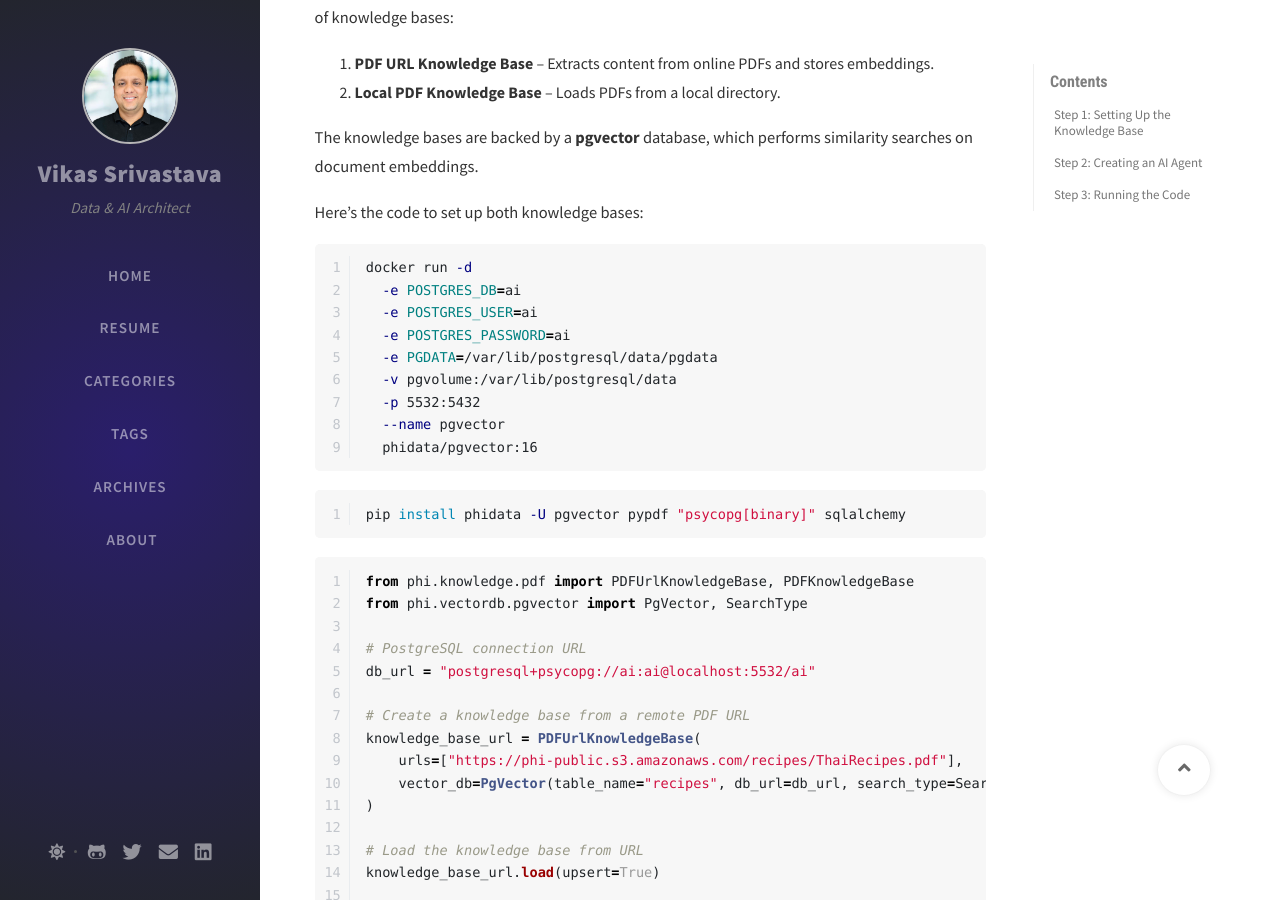
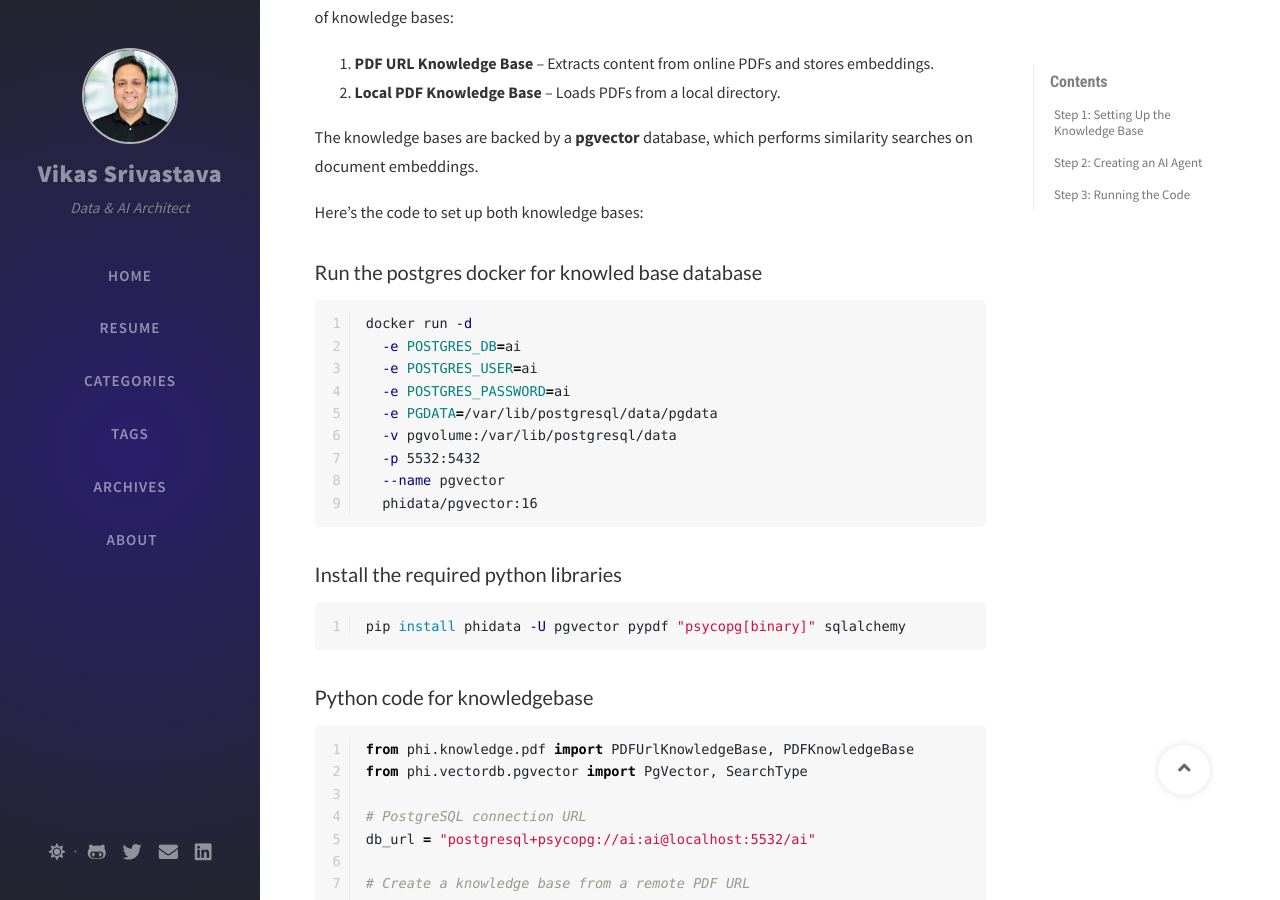
Before and after one commit to vikassri/vikassri.github.io, a Jekyll site: the page built from _posts/2025-01-08-AI-agent-rag.md, in a window 1280 px wide and 900 px high, scrolled down 883 px. Built offline with Jekyll 4.4.1, drawn with Linux system fonts in a browser that asks for light colours; nearby versions of some CDN libraries; comment, search, counter and statistics services are not loaded; some of the changed text lies outside the part shown.

Commit message:
Update and rename 2025-01-08-AI-agent-rag .md to 2025-01-08-AI-agent-rag.md

````diff
--- a/_posts/2025-01-08-AI-agent-rag .md
+++ b/_posts/2025-01-08-AI-agent-rag.md
@@ -32,6 +32,7 @@ The knowledge bases are backed by a **pgvector** database, which performs simila
 
 Here’s the code to set up both knowledge bases:
 
+### Run the postgres docker for knowled base database
 ```bash
 docker run -d
   -e POSTGRES_DB=ai
@@ -43,11 +44,12 @@ docker run -d
   --name pgvector
   phidata/pgvector:16
 ```
+### Install the required python libraries
 
 ```bash
 pip install phidata -U pgvector pypdf "psycopg[binary]" sqlalchemy
 ```
-
+###  Python code for knowledgebase
 ```python
 from phi.knowledge.pdf import PDFUrlKnowledgeBase, PDFKnowledgeBase
 from phi.vectordb.pgvector import PgVector, SearchType
@@ -83,6 +85,7 @@ knowledge_base.load(upsert=True)
 
 Once the knowledge base is ready, we can create an AI agent that uses a language model to answer user queries. The agent will use the knowledge base for context-aware responses.
 
+### Python code for creating an agent and getting response
 ```python
 from phi.agent import Agent
 from phi.model.openai import OpenAIChat
@@ -118,14 +121,14 @@ Here’s what you can expect when querying the agent:
 **Query**:
 How do I make chicken and galangal in coconut milk soup?
 
-![alt text](<../resource/others/deltalake.jpg>)
+![alt text](<../../resource/others/deltalake.jpg>)
 
 
 **Query**:
 What is deltalake?
 
 **Response**:
-![alt text](<../resource/others/deltalake.jpg>)
+![alt text](<../../resource/others/deltalake.jpg>)
 
 **Conclusion**
 
````
